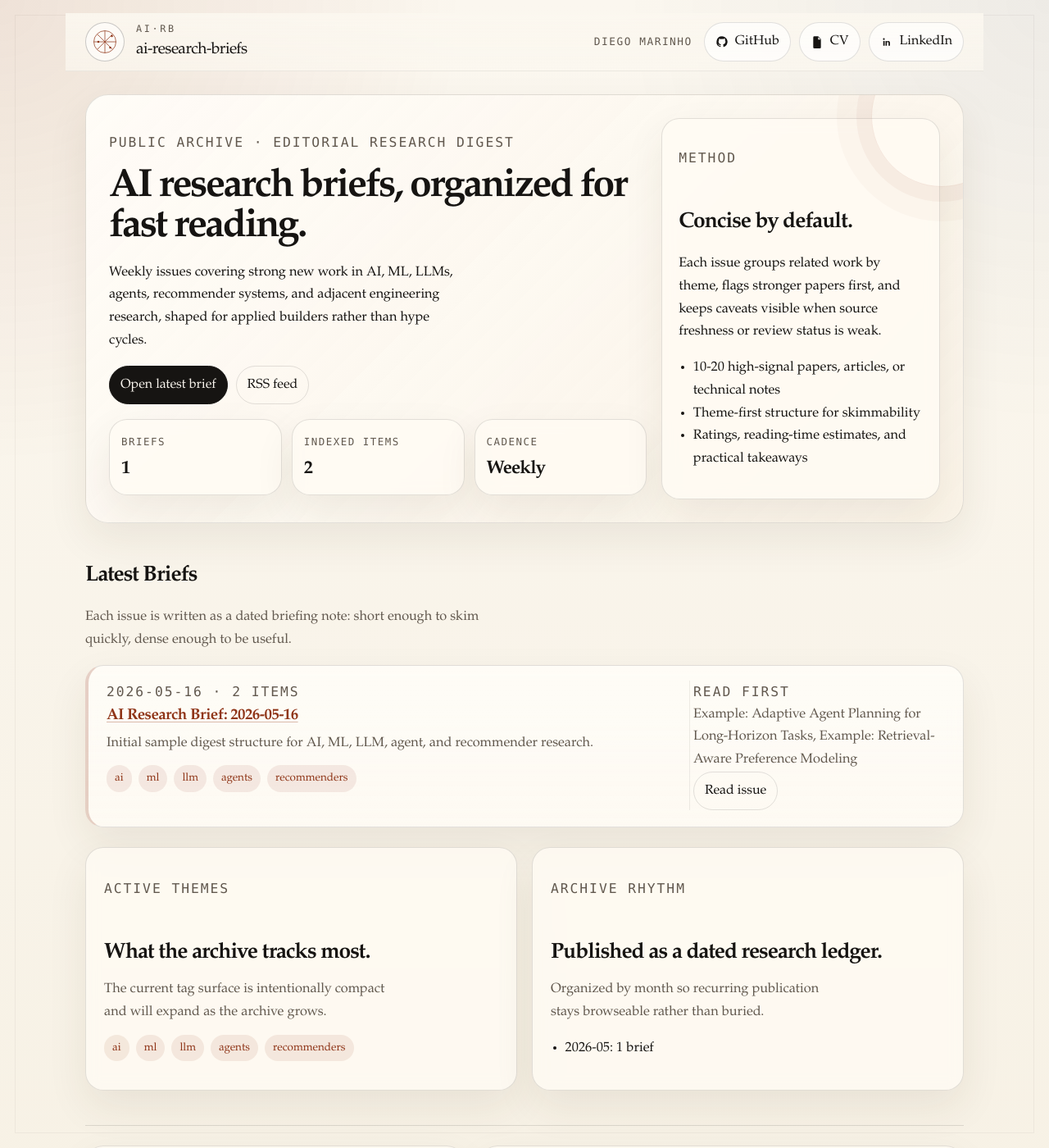
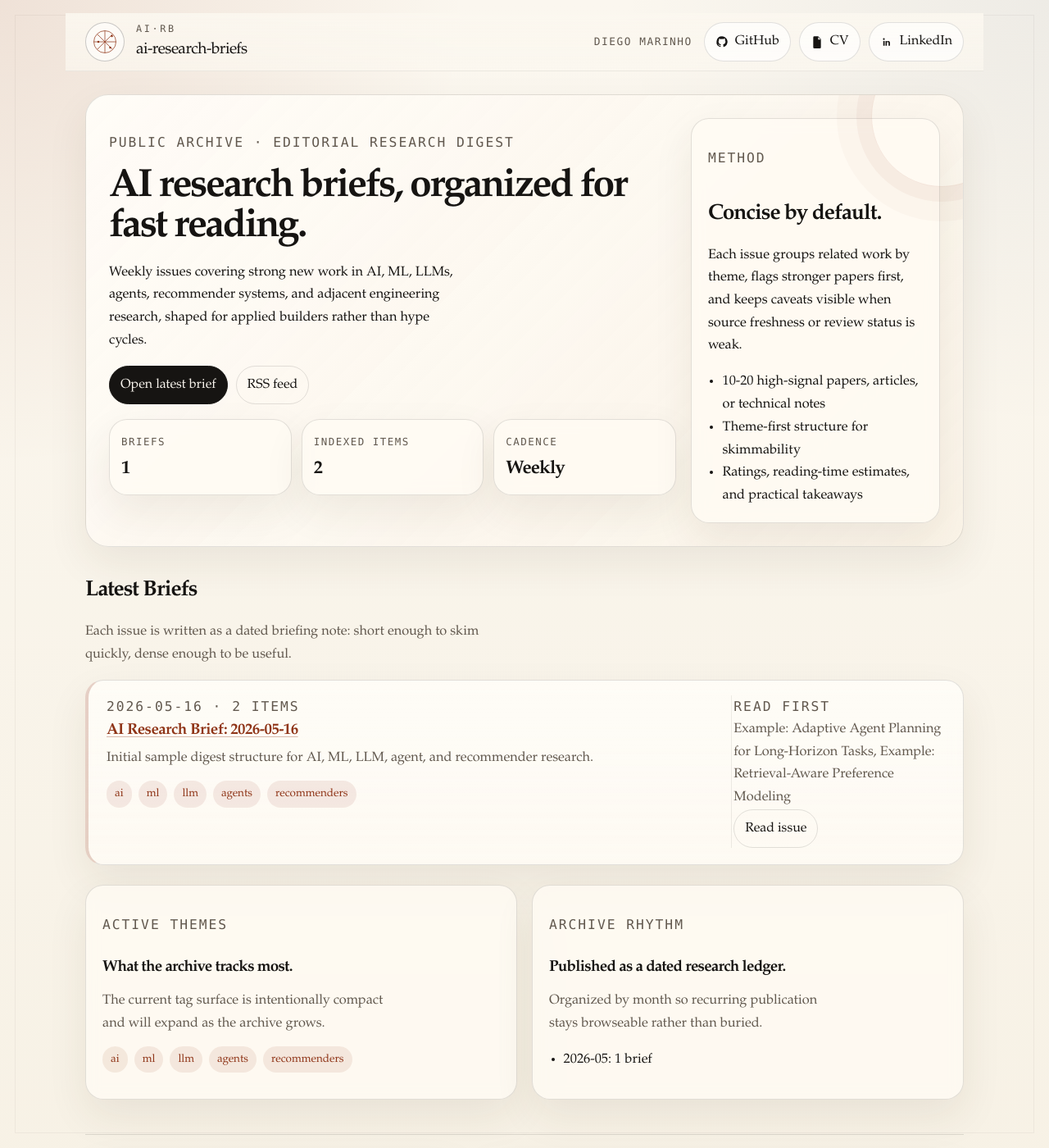
Before and after one commit to dmoliveira/ai-research-briefs, a Jekyll site: the page built from docs/index.md, in a window 1280 px wide and 1400 px high. Shown: the whole window at 82% size. Built offline with Jekyll 4.4.1, drawn with Linux system fonts in a browser that asks for light colours.

Commit message:
Tighten homepage proportions and card typography

```diff
--- a/docs/assets/style.css
+++ b/docs/assets/style.css
@@ -255,7 +255,7 @@ a:hover {
 }
 
 .hero-grid {
-  grid-template-columns: minmax(0, 1.7fr) minmax(280px, 0.88fr);
+  grid-template-columns: minmax(0, 1.82fr) minmax(265px, 0.8fr);
   align-items: stretch;
 }
 
@@ -308,6 +308,10 @@ a:hover {
   align-self: start;
 }
 
+.hero-panel ul {
+  margin-bottom: 0;
+}
+
 .hero-panel h2,
 .footer-card h2 {
   margin-top: 0;
@@ -348,7 +352,7 @@ a:hover {
   font-size: 1.65rem;
   line-height: 1.1;
   letter-spacing: -0.04em;
-  margin-top: 1.9em;
+  margin-top: 1.5em;
 }
 
 .content h3 {
@@ -380,8 +384,8 @@ a:hover {
 
 .digest-card-featured {
   display: grid;
-  grid-template-columns: minmax(0, 1.6fr) minmax(220px, 0.72fr);
-  gap: 18px;
+  grid-template-columns: minmax(0, 1.78fr) minmax(210px, 0.62fr);
+  gap: 14px;
   align-items: start;
   border-left-width: 4px;
 }
@@ -392,13 +396,14 @@ a:hover {
 }
 
 .digest-card-side {
-  padding-left: 4px;
+  padding-left: 2px;
   border-left: 1px solid rgba(22, 20, 18, 0.08);
 }
 
 .digest-side-copy {
   color: var(--muted);
-  margin: 0.2rem 0 0.9rem;
+  margin: 0.15rem 0 0.75rem;
+  font-size: 0.98rem;
 }
 
 .digest-link {
@@ -451,13 +456,18 @@ a:hover {
 .theme-card,
 .archive-card,
 .footer-card {
-  padding: 20px 22px;
+  padding: 18px 20px;
 }
 
 .theme-card h2,
 .archive-card h2,
 .footer-card h2 {
   margin-bottom: 0.55rem;
+}
+
+.theme-card h2,
+.archive-card h2 {
+  font-size: 1.18rem;
 }
 
 .theme-card p,
@@ -514,6 +524,15 @@ a:hover {
 
 .footer-grid {
   grid-template-columns: minmax(280px, 0.9fr) minmax(0, 1.15fr);
+}
+
+.footer-card h2 {
+  font-size: 1.06rem;
+  letter-spacing: -0.03em;
+}
+
+.footer-card p {
+  font-size: 0.98rem;
 }
 
 .button.secondary {
```
